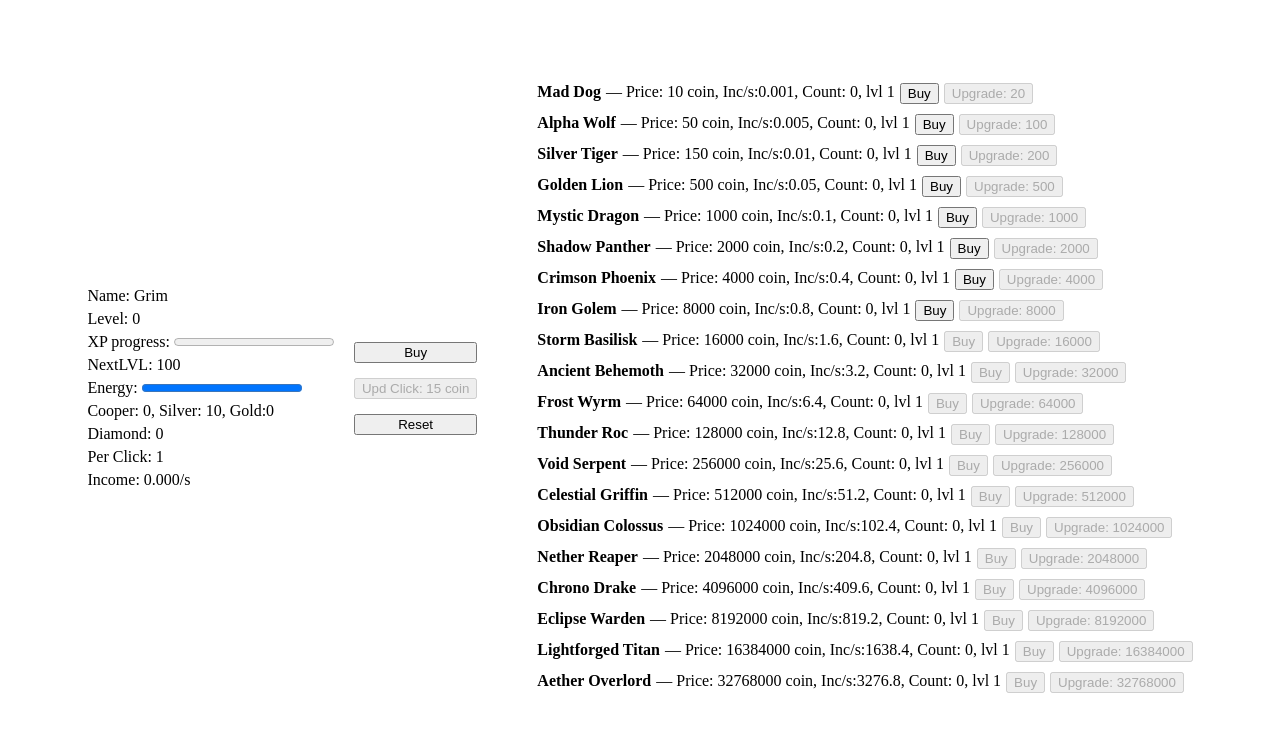
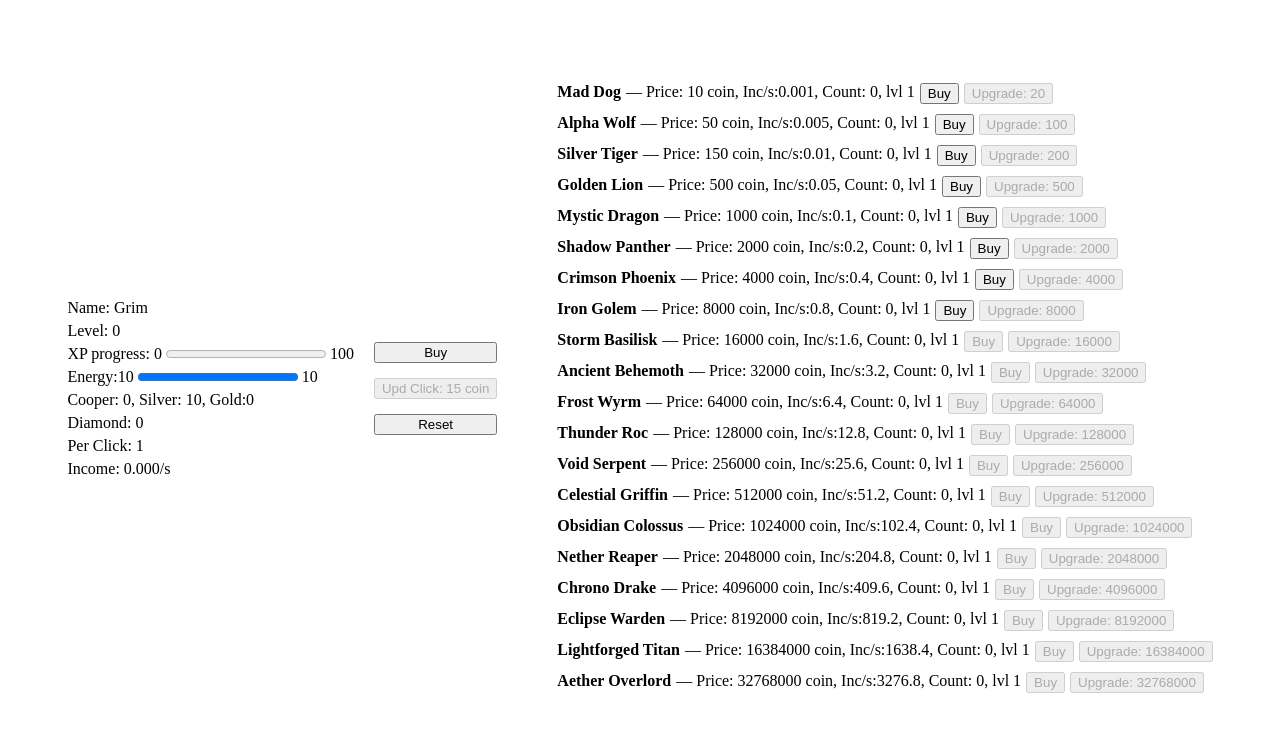
Before and after one commit to Havrylyuk-UA/pet_the_dog_front, a React (Vite) app: page / in a window 1280 px wide. Shown: the top 732 px of the page. Built offline with nearby package versions, Linux system fonts and the light colour scheme; the HTML template or start-up script is replaced by a standard one.

Commit message:
refact header

```diff
--- a/src/components/Header/Header.jsx
+++ b/src/components/Header/Header.jsx
@@ -20,18 +20,19 @@ const Header = () => {
       <span>Name: {user.profile}</span>
       <span>Level: {user.lvl}</span>
       <span>
-        {/* XP: {Math.floor(user.xp)} */} <label for="file">XP progress:</label>{" "}
+        <label for="file">XP progress:</label> {Math.floor(user.xp)}{" "}
         <progress max={user.xpToLevelUp} value={user.xp}>
           {((user.xp / user.xpToLevelUp) * 100).toFixed(0)}%
-        </progress>
+        </progress>{" "}
+        {user.xpToLevelUp}
       </span>
-      <span>NextLVL: {user.xpToLevelUp}</span>
       <span>
         Energy:
-        {/* {Math.floor(user.energy)} */}{" "}
+        {Math.floor(user.energy)}{" "}
         <progress max={user.limitEnergy} value={user.energy}>
           {((user.energy / user.limitEnergy) * 100).toFixed(0)}%
-        </progress>
+        </progress>{" "}
+        {user.limitEnergy}
       </span>
       <span>
         Cooper: {Math.floor(copper)}, Silver: {Math.floor(silver)}, Gold:
```
